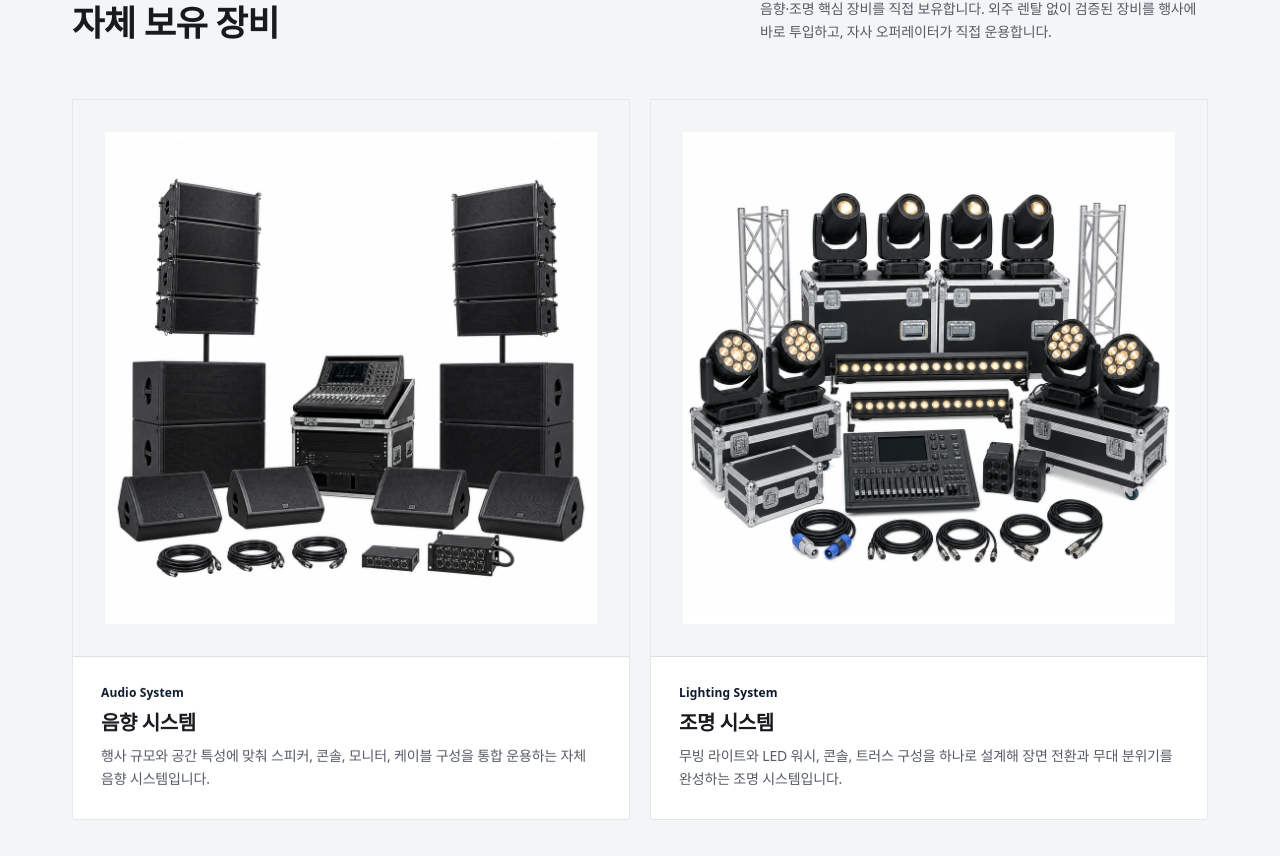
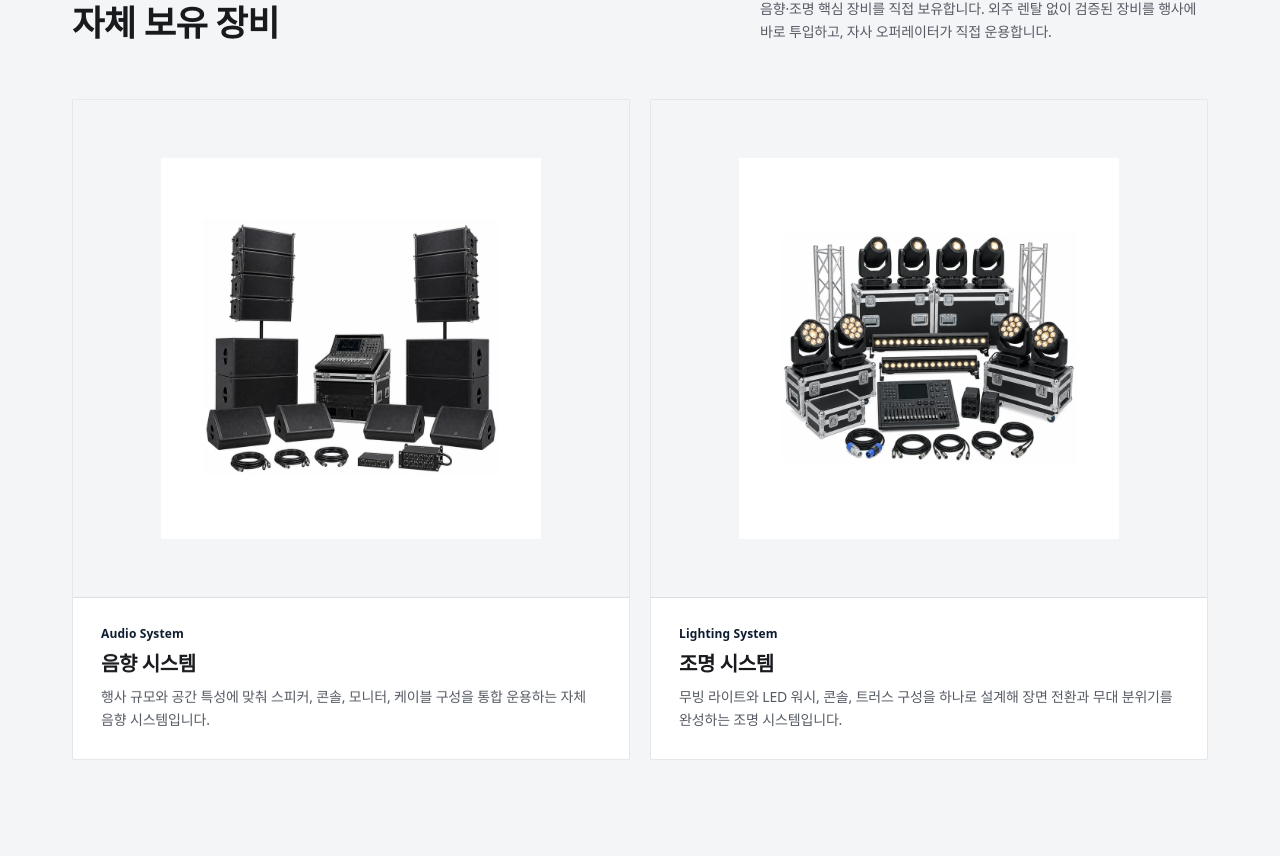
Before and after one commit to gustn0117/haram-partners, a Next.js app: page /about in a window 1280 px wide. Shown: the part 2788-3644 px from the top of the page. Built offline with nearby package versions, Linux system fonts and the light colour scheme; a web font is replaced by a local one.

Commit message:
Add safe margins to equipment images

```diff
--- a/app/about/page.tsx
+++ b/app/about/page.tsx
@@ -119,7 +119,7 @@ export default function AboutPage() {
                     src={item.image}
                     alt={item.name}
                     loading="lazy"
-                    className="block max-h-full max-w-full object-contain"
+                    className="block h-[88%] w-[88%] object-contain"
                   />
                 </div>
                 <div className="flex flex-col gap-2 p-7">
```
Also changed, not shown: public/equipment/audio-system.webp, public/equipment/lighting-system.webp.
